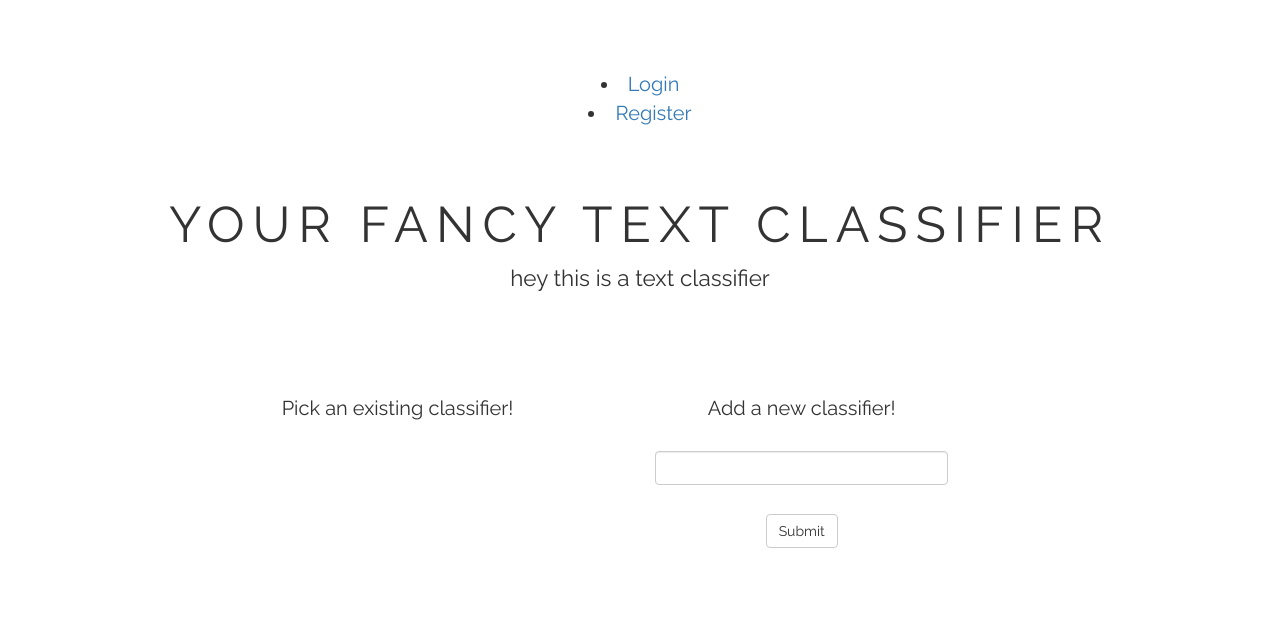
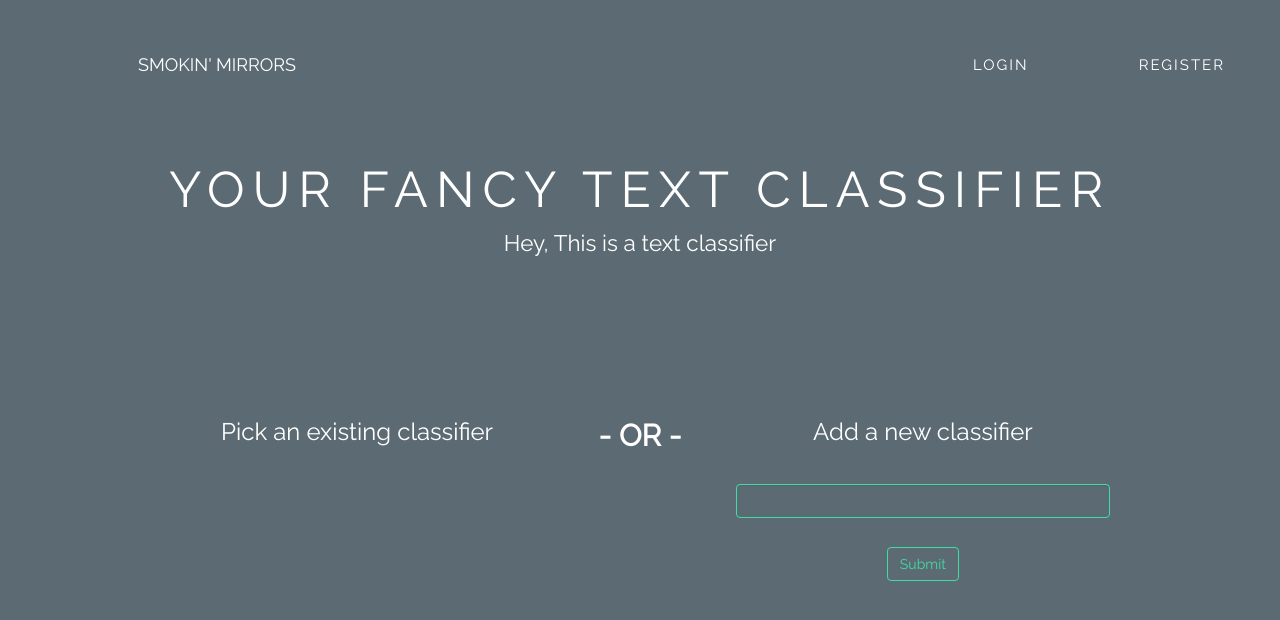
Before and after one commit to django-text-classifier/django_text_classifier, a Django app: page / in a window 1280 px wide. Shown: the top 620 px of the page. Run offline with Django 3.2, Linux system fonts and the light colour scheme; data that the repository does not hold is empty; parts of the project's set-up code (start-up, migrations or seed data) failed here and were passed over; some libraries are stand-ins or nearby versions.

Commit message:
polished frontpage some more

```diff
--- a/classifier/static/classifier/css/style.css
+++ b/classifier/static/classifier/css/style.css
@@ -1,24 +1,35 @@
 @import url(https://fonts.googleapis.com/css?family=Raleway);
 @import url(https://fonts.googleapis.com/css?family=Monoton);
 
+/* NAV BAR */
+.navbar>.container .navbar-brand, .navbar>.container-fluid .navbar-brand {
+  margin: 40px;
+  margin-left: 108px;
+}
+
+.navbar-default .navbar-brand:hover, .navbar-default .navbar-brand:focus {
+  color: #42dca3;
+}
 .navbar-default .navbar-brand {
   font-family: 'Raleway';
-  color: #009ACD;
+  text-transform: uppercase;
+  color: #FFF;
   margin-top: 20px;
+
 }
 
 .navbar-default {
-  background: #FFF;
+  background: #5C6B73;
   border: 2px;
 }
 
 .navbar-default .navbar-nav>li>a {
-  color: #009ACD;
+  color: #FFF;
   font-size: 15px;
   text-transform: uppercase;
   letter-spacing: 2px;
-  width: 700px;
-  background: rgba(0,0,0,0.4);
+  margin: 40px;
+  margin-left: 40px;
 }
 
 .navbar-default .navbar-text {
@@ -29,6 +40,7 @@
   font-size:14px;
 }
 
+/* CONTENT RELATED */
 h1 {
   font-size: 50px;
   letter-spacing: 8px;
@@ -44,22 +56,55 @@ body {
   font-size: 20px;
   padding-top: 70px;
   text-align: center;
-  background-color: #FFF;
+  background-color: #5C6B73;
+  color: #FFF;
 }
 
+a {
+  color: #FFF;
+}
+a:hover{
+  text-decoration: none;
+  color: #42dca3;
+}
+
+/* DIV CLASS RELATED THINGS*/
 .site-wrapper {
-    display: table;
-    width: 100%;
-    height: 100%;
-    min-height: 100%;
-
+  display: table;
+  width: 100%;
+  height: 100%;
+  min-height: 100%;
 }
 
 .container {
-  margin-top: 50px;
+  margin-top: 72px;
   width: 1000px;
 }
 
 .body-content {
-  margin-top: 100px;
+  margin-top: 140px;
 }
+
+.log-content{
+  margin-top: 110px;
+}
+
+.reg-content{
+  margin-top: 140px;
+  margin: 0 auto 120px;
+  padding: 45px;
+  text-align: left;
+  width: 100%;
+}
+
+.btn-default {
+  border: 1px solid #42dca3;
+  color: #42dca3;
+  background-color: transparent;
+}
+.form-control {
+  border: 1px solid #42dca3;
+  color: #FFF;
+  background-color: transparent;
+
+}
--- a/classifier/templates/classifier/base.html
+++ b/classifier/templates/classifier/base.html
@@ -13,12 +13,10 @@
   <link rel="icon" href="../../favicon.ico">
   <link rel="stylesheet" href="//maxcdn.bootstrapcdn.com/bootstrap/3.2.0/css/bootstrap.min.css">
   <link href={% static 'classifier/css/style.css' %} rel="stylesheet">
-  <title>some kind of title</title>
+  <title>SMOKIN' MIRRORS</title>
 </head>
 
-
 <body>
-{% if user.is_authenticated %}
   <nav class="navbar navbar-default navbar-fixed-top">
     <div class="container-fluid">
       <div class="navbar-header">
@@ -29,11 +27,17 @@
           <span class="icon-bar"></span>
         </button>
         <a class="navbar-brand" href="{% url 'home' %}">Smokin' Mirrors</a>
-        <li><a href="{% url 'auth_logout' %}">Logout</a></li>
+      </div>
+
+      <div class="collapse navbar-collapse">
+        <ul class="nav navbar-nav navbar-right">
+        {% if request.user.is_authenticated %}
+          <li><a href="{% url 'auth_logout' %}">Logout</a></li>
         {% else %}
-        <li> <a href="{% url 'auth_login' %}">Login</a></li>
-        <li><a href="{% url 'registration_register' %}">Register</a></li>
+          <li><a href="{% url 'auth_login' %}">Login</a></li>
+          <li><a href="{% url 'registration_register' %}">Register</a></li>
         {% endif %}
+        </ul>
       </div>
     </div>
   </nav>
--- a/classifier/templates/classifier/index.html
+++ b/classifier/templates/classifier/index.html
@@ -7,21 +7,23 @@
     <div class="text-content">
       <h1 class="title">your fancy text classifier</h1>
       <p class="description">
-        hey this is a text classifier
+        Hey, This is a text classifier
       </p>
     </div>
     <div class="body-content">
-      <div class="col-xs-6">
-        Pick an existing classifier!
+      <div class="col-xs-5">
+        <h3>Pick an existing classifier</h3>
         <br />
         {% for classifier in classifiers %}
           <a href="{% url 'classifier' classifier.classifier %}"> {{ classifier.classifier }} </a><br />
         {% endfor %}
       </div>
-
-      <div class="col-xs-4">
-        Add a new classifier!
-        <br /><br />
+      <div class="col-xs-2">
+      <h2><b>- OR -</b></h2>
+      </div>
+      <div class="col-xs-5">
+        <h3>Add a new classifier</h3>
+        <br />
         <form action="" method="get">
           <input id='classifier' class=form-control type="text" name="classifier" required=True><br>
           <input id="button" class="btn btn-default" type="submit" value="Submit">
```
Also changed, not shown: classifier/templates/registration/login.html (+6 -1 lines), classifier/templates/registration/logout.html (+7 -2 lines), classifier/templates/registration/registration_form.html (+11 -6 lines), classifier/static/classifier/css/bootstrap.css.
